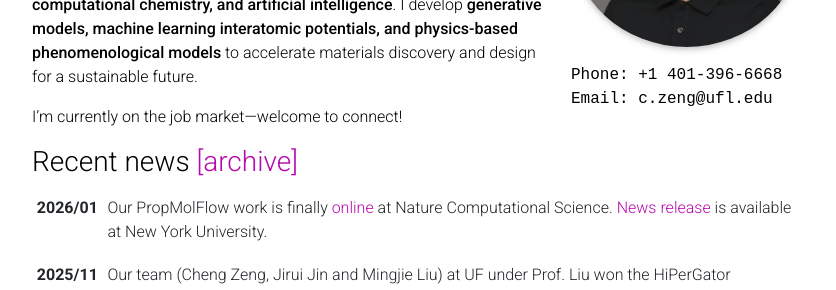
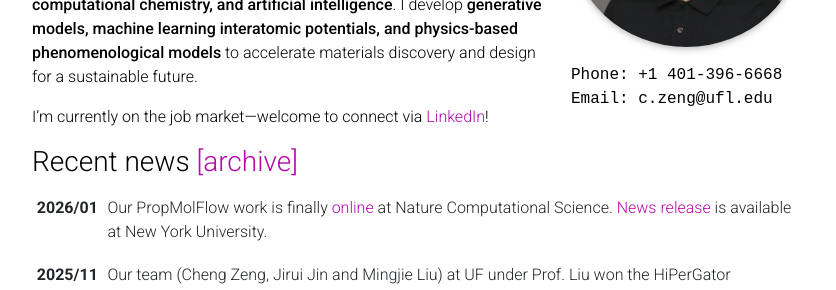
Before and after one commit to cengc13/website, a Jekyll site: the page built from _pages/about.md, in a window 1280 px wide and 1208 px high. Shown: the part 368-658 px from the top of the window, without its empty margins (223-1059 px from the left). Built offline with Jekyll 4.4.1, drawn with Linux system fonts in a browser that asks for light colours; comment, search, counter and statistics services are not loaded; a style sheet for code colours, icons or effects is not loaded.

Commit message:
add linkedin link

```diff
--- a/_pages/about.md
+++ b/_pages/about.md
@@ -21,4 +21,4 @@
 
 My research lies at the intersection of **computational materials science, computational chemistry, and artificial intelligence**. I develop **generative models, machine learning interatomic potentials, and physics-based phenomenological models** to accelerate materials discovery and design for a sustainable future.
 
-I’m currently on the job market—welcome to connect!
+I’m currently on the job market—welcome to connect via [LinkedIn](https://www.linkedin.com/in/czeng3/)!
```
